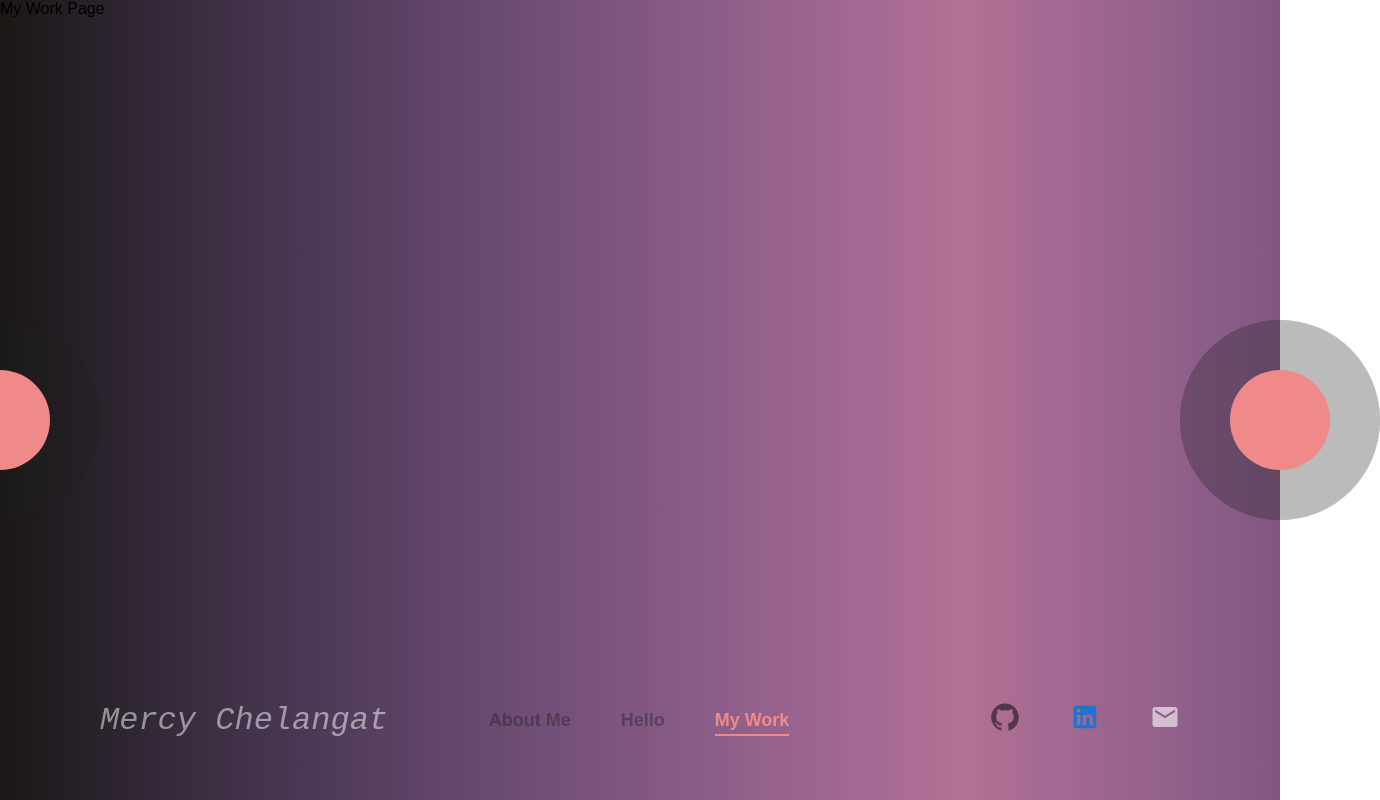
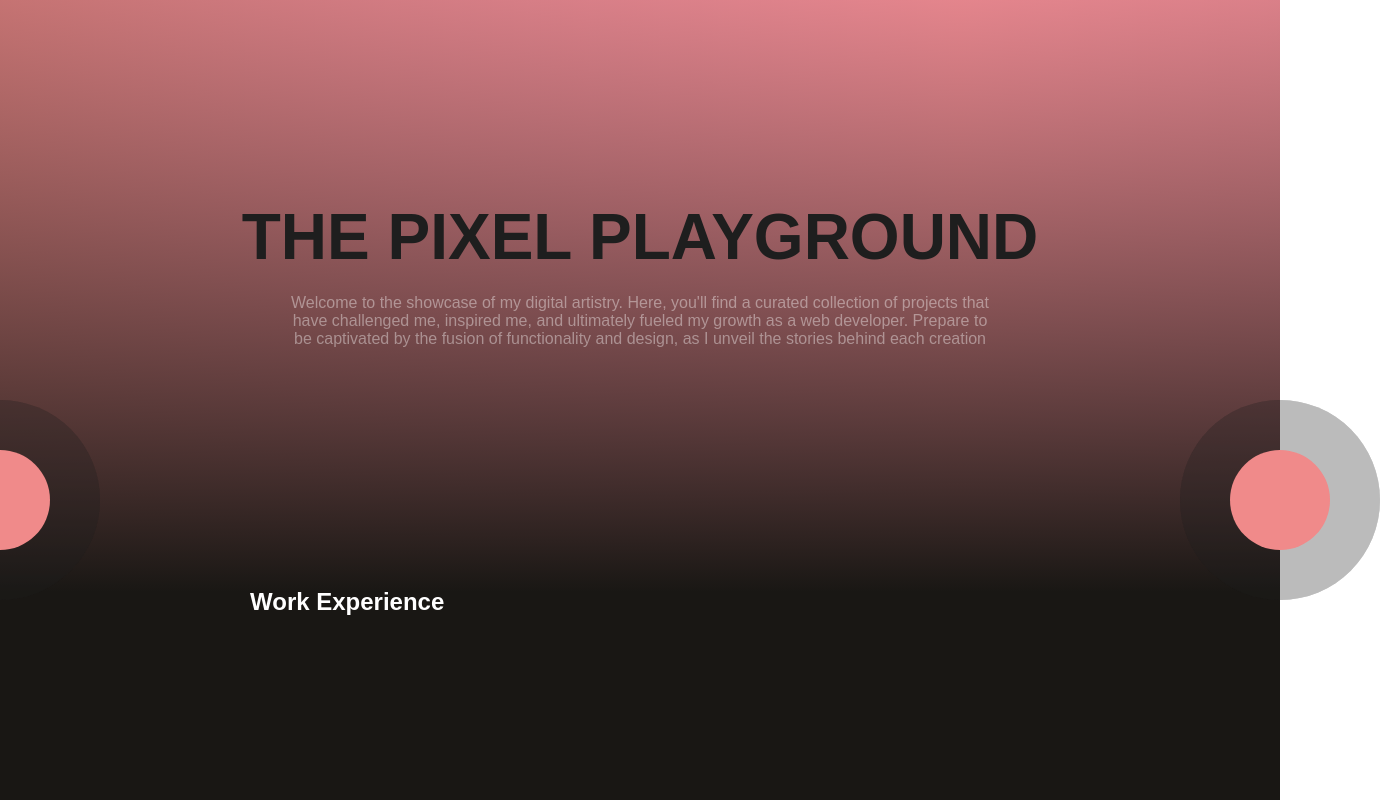
Before and after one commit to MercyKorir/my_portfolio, a Next.js app: page /my-work in a window 1280 px wide. Shown: the top 800 px of the page, 1380 px wide, since content can reach past the window. Built offline with nearby package versions, Linux system fonts and the light colour scheme.

Commit message:
Fixed css conflicts in  Layout component

```diff
--- a/src/components/common/Layout.tsx
+++ b/src/components/common/Layout.tsx
@@ -1,4 +1,5 @@
 import React, { ReactNode } from "react";
+import { useRouter } from "next/router";
 import Footer from "./Footer";
 import NavigationButtons from "./NavigationButtons";
 import styles from "../../styles/Layout.module.css";
@@ -8,8 +9,15 @@ interface LayoutProps {
 }
 
 const Layout: React.FC<LayoutProps> = ({ children }) => {
+  const router = useRouter();
+  const isHomePage = router.pathname === "/";
+
   return (
-    <div className={styles.layoutContainer}>
+    <div
+      className={`${styles.layoutContainer} ${
+        isHomePage ? styles.homeLayout : ""
+      }`}
+    >
       <main className={styles.mainContainer}>
         <span className={styles.navigation}>
           <NavigationButtons />
--- /dev/null
+++ b/src/components/work/index.tsx
@@ -0,0 +1,42 @@
+import React from "react";
+import styles from "../../styles/Work.module.css";
+
+interface WorkSectionProps {}
+
+const WorkSection: React.FC<WorkSectionProps> = () => {
+  return (
+    <div className={styles.workContainer}>
+      <div className={styles.workContent}>
+        <div className={styles.introContainer}>
+          <div className={styles.introContent}>
+            <div className={styles.introHeader}>
+              <div className={styles.introHeaderContent}>
+                <h1>The Pixel Playground</h1>
+                <p>
+                  Welcome to the showcase of my digital artistry. Here, you'll
+                  find a curated collection of projects that have challenged me,
+                  inspired me, and ultimately fueled my growth as a web
+                  developer. Prepare to be captivated by the fusion of
+                  functionality and design, as I unveil the stories behind each
+                  creation
+                </p>
+              </div>
+            </div>
+            <div className={styles.workExpContainer}>
+              <h4 className={styles.workExpTitle}>Work Experience</h4>
+              <div className={styles.workExpList}></div>
+            </div>
+          </div>
+        </div>
+        <div className={styles.projectsContainer}>
+          <div className={styles.projectsContent}>
+            <div className={styles.projectsTitle}>My Projects</div>
+            <div className={styles.projectsList}></div>
+          </div>
+        </div>
+      </div>
+    </div>
+  );
+};
+
+export default WorkSection;
--- a/src/pages/my-work.tsx
+++ b/src/pages/my-work.tsx
@@ -1,10 +1,11 @@
 import React from "react";
 import Layout from "@/components/common/Layout";
+import WorkSection from "@/components/work";
 
 const MyWorkPage = () => {
   return (
     <Layout>
-      <div>My Work Page</div>
+      <WorkSection />
     </Layout>
   );
 };
--- a/src/styles/Layout.module.css
+++ b/src/styles/Layout.module.css
@@ -1,10 +1,14 @@
 .layoutContainer {
   width: 100vw;
-  height: 100vh;
+  min-height: 100vh;
   display: flex;
   flex-direction: column;
   background-color: #f08a8a;
   background-image: url("/images/bg.svg");
+}
+
+.homeLayout {
+  height: 100vh;
 }
 
 .mainContainer {
@@ -14,7 +18,7 @@
 }
 
 .navigation {
-  position: absolute;
+  position: fixed;
   top: 50%;
   left: 0;
   z-index: 100;
--- /dev/null
+++ b/src/styles/Work.module.css
@@ -0,0 +1,80 @@
+.workContainer {
+  width: 100%;
+  height: auto;
+  overflow-y: auto;
+}
+
+.workContent {
+  width: 100%;
+  min-height: 100vh;
+  display: flex;
+  flex-direction: column;
+}
+
+.introContainer {
+  width: 100%;
+  height: auto;
+  background-image: url("/images/otherbg.svg");
+  background-size: cover;
+  background-position: center;
+  background-repeat: no-repeat;
+}
+
+.introContent {
+  width: 100%;
+  display: flex;
+  flex-direction: column;
+  min-height: 100vh;
+}
+
+.introHeader {
+  display: flex;
+  justify-content: center;
+  align-self: center;
+  padding: 200px 0;
+  text-align: center;
+}
+
+.introHeaderContent {
+  width: 800px;
+  display: flex;
+  flex-direction: column;
+  gap: 20px;
+}
+
+.introHeaderContent h1 {
+  color: rgba(30, 30, 30, 1);
+  font-size: 64px;
+  font-weight: 700;
+  text-transform: uppercase;
+}
+
+.introHeaderContent p {
+  font-size: 16px;
+  padding: 0px 50px;
+  color: rgba(255, 255, 255, 0.4);
+}
+
+.workExpContainer {
+    width: 100%;
+    height: auto;
+    padding: 40px 250px;
+}
+
+.workExpTitle {
+    font-size: 24px;
+    color: #ffffff;
+}
+
+.projectsContainer {
+  width: 100%;
+  height: auto;
+}
+
+.projectsContent {
+  min-height: 100vh;
+  background-image: url("/images/otherbg2.svg");
+  background-size: cover;
+  background-position: center;
+  background-repeat: no-repeat;
+}
```
Also changed, not shown: public/images/otherbg.svg (added), public/images/otherbg2.svg (added).
